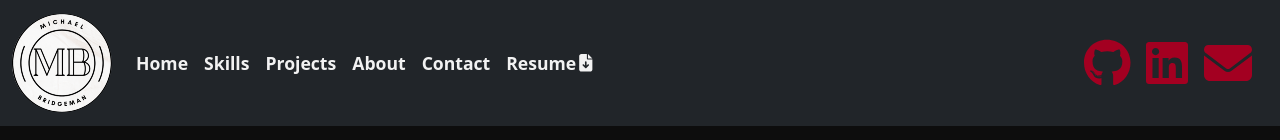
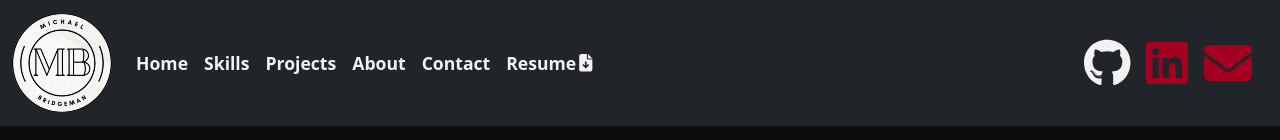
Before and after one commit to bridgemami/portfolio_vite, a React (Vite) app: page / in a window 1280 px wide. In both pictures the pointer is over the icon 1106 px from the left and 63 px from the top of the page. Shown: the top 140 px of the page. Built offline with nearby package versions, Linux system fonts and the light colour scheme.

Commit message:
switched the color for hover the navbar icons

```diff
--- a/src/components/navbar/icons/icons.module.css
+++ b/src/components/navbar/icons/icons.module.css
@@ -7,5 +7,5 @@
 
 .faThreeX:hover {
     /* font-size: 3.5em; */
-    color: var(--white);
+    color: var(--white) !important;
   }
```
